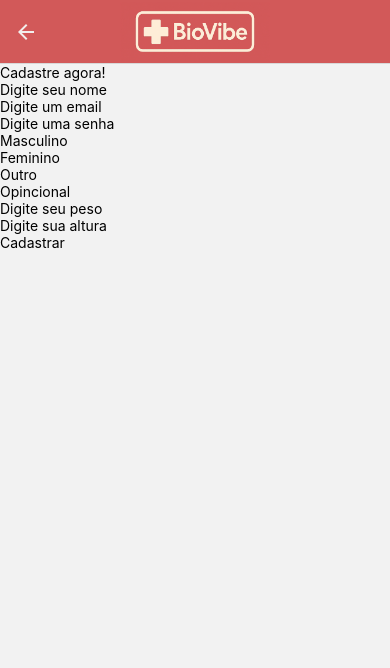
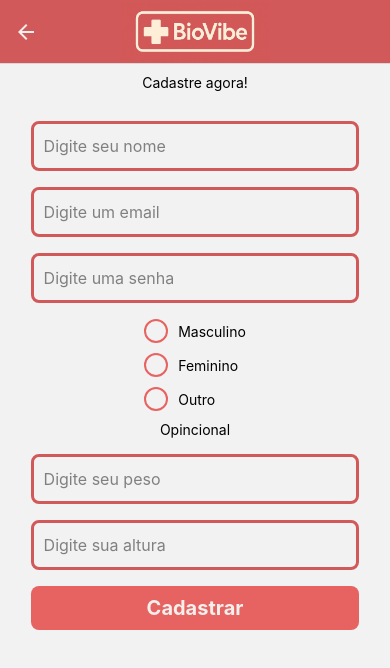
Before and after one commit to kaueRodrigues16/PAM2, a React Native app in the folder prjPam/: screen /Cadastro in a window 390 px wide. Shown: the top 668 px of the page. Built offline with nearby package versions, Linux system fonts and the light colour scheme.

Commit message:
CadastroStyles 22-05

```diff
--- a/prjPam/src/pages/Cadastro/CadastroStyles.js
+++ b/prjPam/src/pages/Cadastro/CadastroStyles.js
@@ -0,0 +1,74 @@
+import { StyleSheet } from "react-native"
+import color from '../../Elementos/Visual/Paleta'
+
+export default StyleSheet.create({
+
+    container: {
+        alignItems: 'center',
+    },
+
+    Titulo: {
+        paddingTop: 10,
+        fontWeight: "bold",
+        textAlign: 'center',
+        fontSize: "24px",
+    },
+
+    Formulario: {
+        alignItems: 'center',
+        paddingTop: 30,
+    },
+
+
+    campo: {
+        height: 50,
+        width: '120%',
+        borderWidth: 3,
+        borderColor: color.Principal,
+        borderRadius: 8,
+        paddingHorizontal: 10,
+        paddingVertical: 8,
+        marginBottom: 16,
+        fontSize: 16,
+        color: 'gray',
+      },
+
+      Opicional: {
+        marginBottom: 16,
+      },
+
+      BotaoCadastrar: {
+        backgroundColor: color.PrincipaItens,
+        padding: 10,
+        alignItems: 'center',
+        borderRadius: 8,
+        width: '120%',
+      },
+
+      tituloCadastrar: {
+        color: color.Segundaria,
+        fontSize: 20,
+        fontWeight: "bold",
+        textAlign: 'center',
+      },
+
+      RadioGenero: {
+        textAlign: 'center',
+      },
+
+      radioContainer: {
+        flexDirection: 'row',
+        alignItems: 'center',
+        marginBottom: 10,
+      },
+      radioCircle: {
+        height: 24,
+        width: 24,
+        borderRadius: 12,
+        borderWidth: 2,
+        borderColor: color.PrincipaItens,
+        alignItems: 'center',
+        justifyContent: 'center',
+        marginRight: 10,
+      },
+})
```
